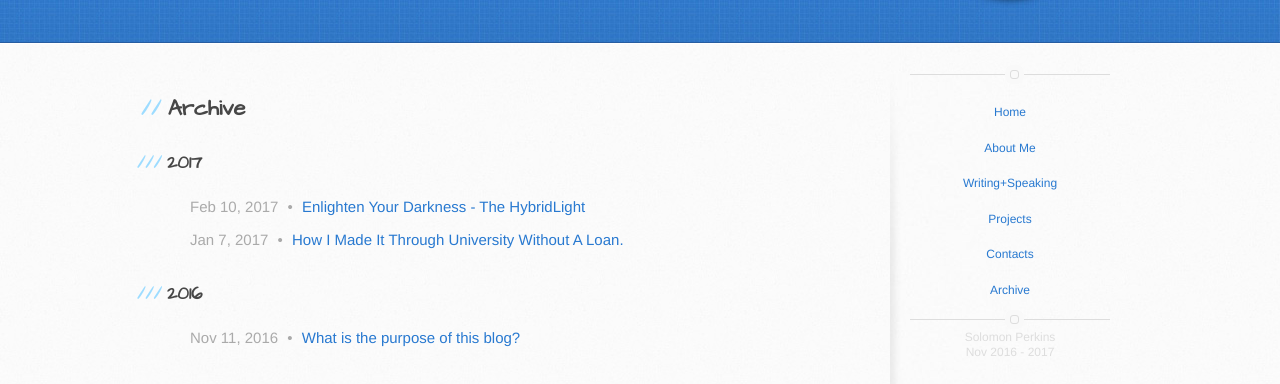
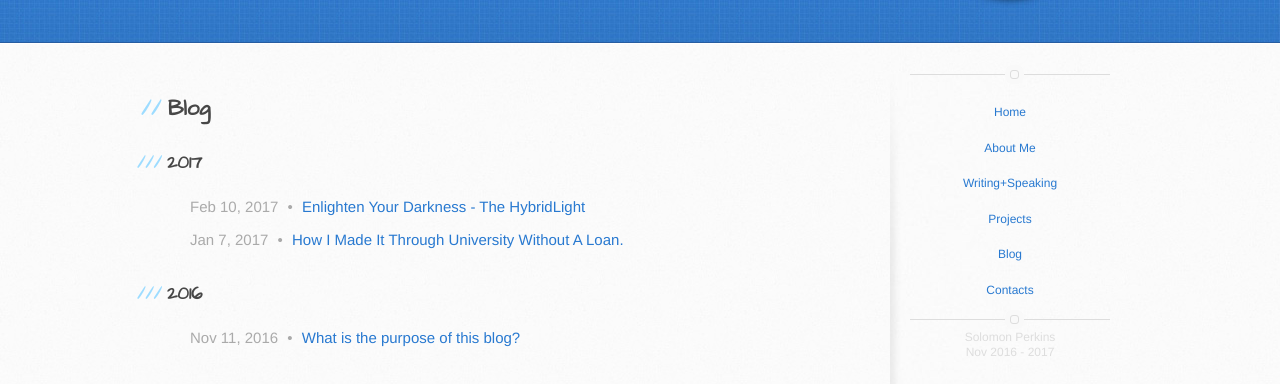
Before and after one commit to SolomonPerkins/solomonperkins.github.io, a Jekyll site: the page built from archive.html, in a window 1280 px wide. Shown: the part 192-576 px from the top of the page. Built offline with Jekyll 4.4.1, drawn with Linux system fonts in a browser that asks for light colours; nearby versions of some CDN libraries.

Commit message:
rename archive to blog

```diff
--- a/_includes/footer.html
+++ b/_includes/footer.html
@@ -15,12 +15,12 @@
   <p>
     <a class="anchor" href="/projects" aria-hidden="true">Projects</a>
   </p>
+  <p>
+    <a href="/archive">Blog</a>
+  </p>
 
   <p>
     <a class="anchor" href="/contacts" aria-hidden="true">Contacts</a>
-  </p>
-  <p>
-    <a href="/archive">Archive</a>
   </p>
 
   <p class="copyright-border" id="footer-year">
--- a/archive.html
+++ b/archive.html
@@ -2,7 +2,7 @@
 layout: default
 ---
 
-<h2>Archive</h2>
+<h2>Blog</h2>
 {% for post in site.posts %}
 	{% assign currentdate = post.date | date: "%Y" %}
 	{% if currentdate != date %}
```
